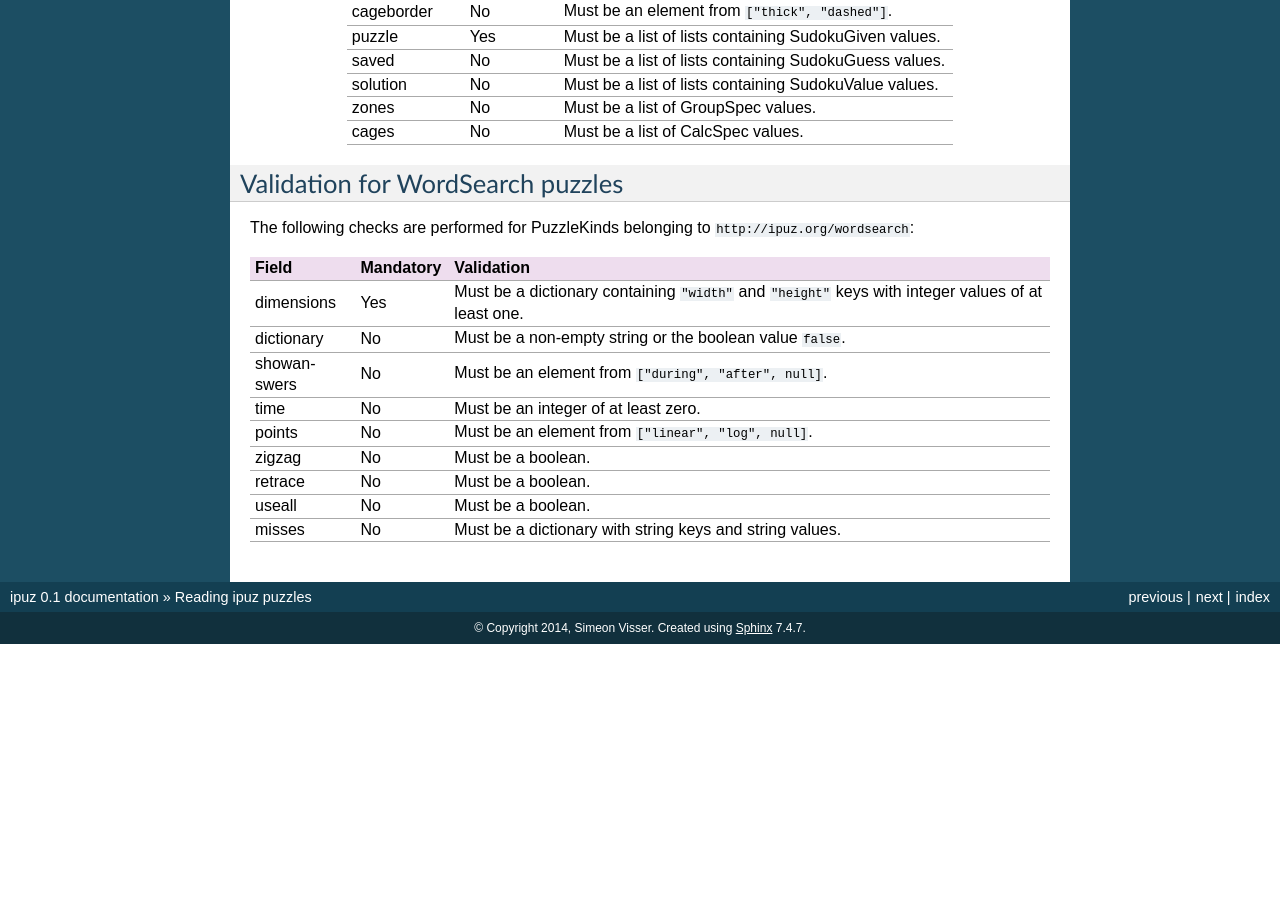
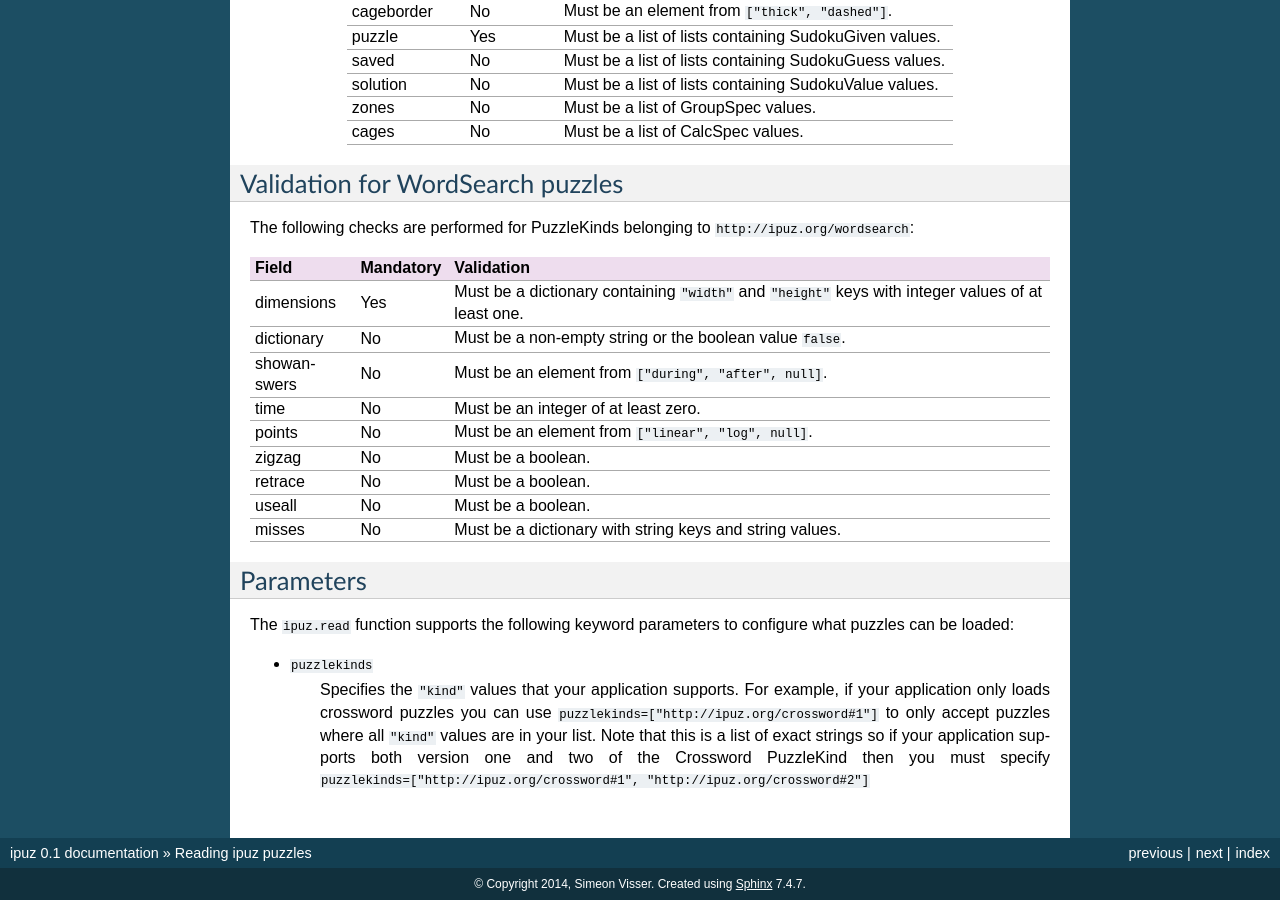
Before and after one commit to svisser/ipuz, a Sphinx documentation site: the page built from docs/reading.rst, in a window 1280 px wide and 900 px high, scrolled down 2864 px. Built offline with Sphinx 7.4.7, drawn with Linux system fonts in a browser that asks for light colours; before the commit the page ends 3508 px from its top, so only the background shows below that.

Commit message:
Added support for restricting kind values per application

```diff
--- a/docs/reading.rst
+++ b/docs/reading.rst
@@ -173,3 +173,15 @@ retrace          No         Must be a boolean.
 useall           No         Must be a boolean.
 misses           No         Must be a dictionary with string keys and string values.
 ===============  =========  ======================================================================================================
+
+Parameters
+----------
+
+The ``ipuz.read`` function supports the following keyword parameters to
+configure what puzzles can be loaded:
+
+- ``puzzlekinds``
+      Specifies the ``"kind"`` values that your application supports. For example, if your application only loads crossword puzzles
+      you can use ``puzzlekinds=["http://ipuz.org/crossword#1"]`` to only accept puzzles where all ``"kind"`` values are in
+      your list. Note that this is a list of exact strings so if your application supports both version one and two
+      of the Crossword PuzzleKind then you must specify ``puzzlekinds=["http://ipuz.org/crossword#1", "http://ipuz.org/crossword#2"]``
```
Also changed, not shown: 2 other files.
